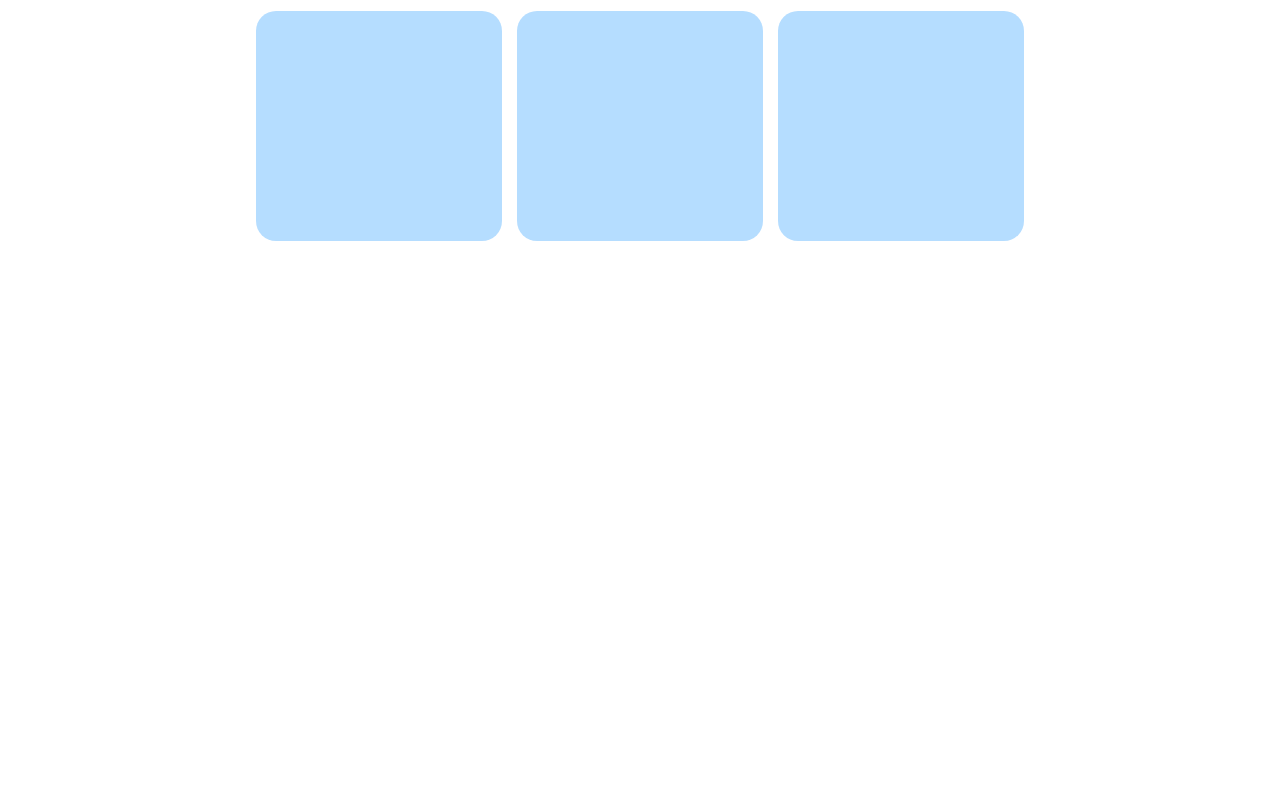
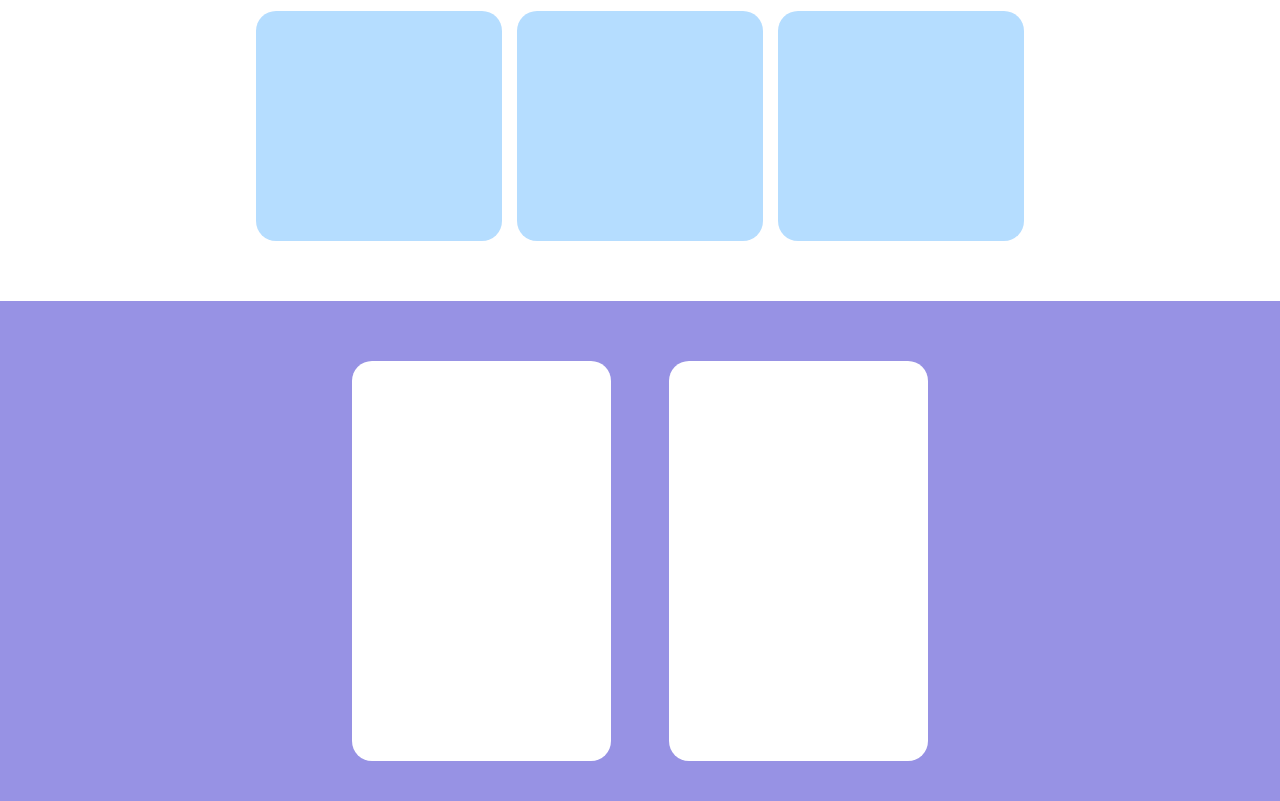
Before and after one commit to CaraccioloJessica/htmlcss-responsive-layout, a plain HTML site: page index.html in a window 1280 px wide. Shown: the part 334-1135 px from the top of the page. Before the commit the page ends 800 px from the top, so only its background shows below. Drawn offline with Linux system fonts and the light colour scheme.

Commit message:
app development section structured

```diff
--- a/css/style.css
+++ b/css/style.css
@@ -56,12 +56,12 @@ header a{
   background-color: #fff;
 }
 
-/****** MAIN ******/
-main{
+/****** CARD TOP ******/
+#card-space{
   margin-top: 100px;
+margin-bottom: 60px;
 }
 
-/****** CARD TOP ******/
 .cards{
   display: flex;
   flex-wrap: wrap;
@@ -80,3 +80,29 @@ main{
 .card.big{
   width: calc( (100% / 3 - 2px) * 2);
 }
+
+/****** APP DEVELOPMENT VIOLET ******/
+.violet{
+  background-color: #9792E4;
+  width: 100%;
+  padding-top: 60px;
+  min-height: 500px;
+}
+
+#wrapper{
+  width: 45%;
+  margin: auto;
+}
+
+#card-wrap{
+  display: flex;
+  justify-content: space-between;
+}
+
+.wrap-img{
+  background-color: #fff;
+  width: 45%;
+  border-radius: 20px;
+  /* debug */
+  min-height: 400px;
+}
--- a/index.html
+++ b/index.html
@@ -24,7 +24,8 @@
   </header>
 
   <main>
-    <section>
+    <!-- CARDS SECTION TOP -->
+    <section id="card-space">
       <div class="container">
         <div class="cards">
           <div class="card big"></div>
@@ -36,6 +37,16 @@
       </div>
     </section>
 
+    <!-- APP DEVELOPMENT VIOLET -->
+    <section class="violet">
+      <div id="wrapper">
+        <div id="card-wrap">
+          <div class="wrap-img"></div>
+          <div class="wrap-img"></div>
+        </div>
+      </div>
+    </section>
+
   </main>
 
   <footer>
```
